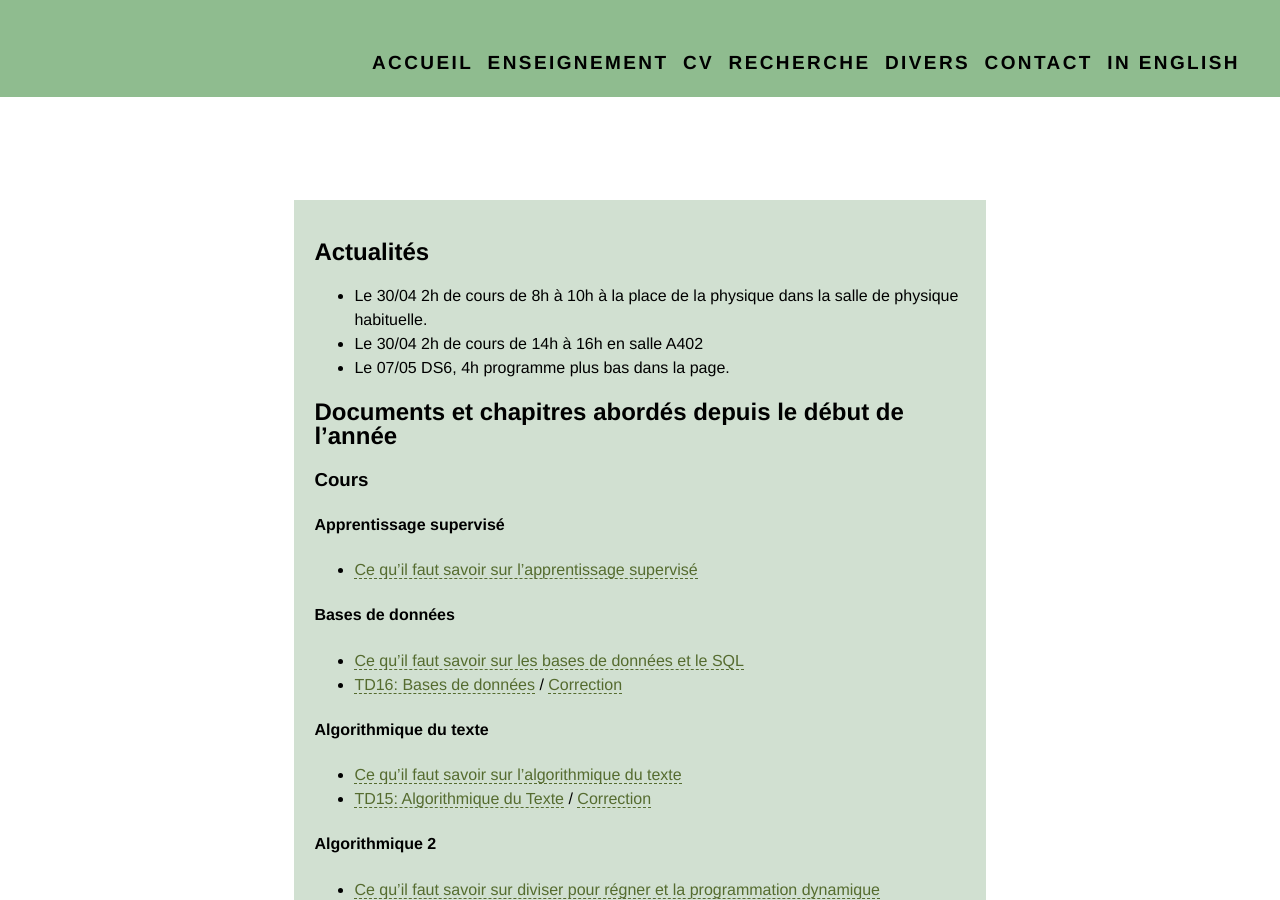
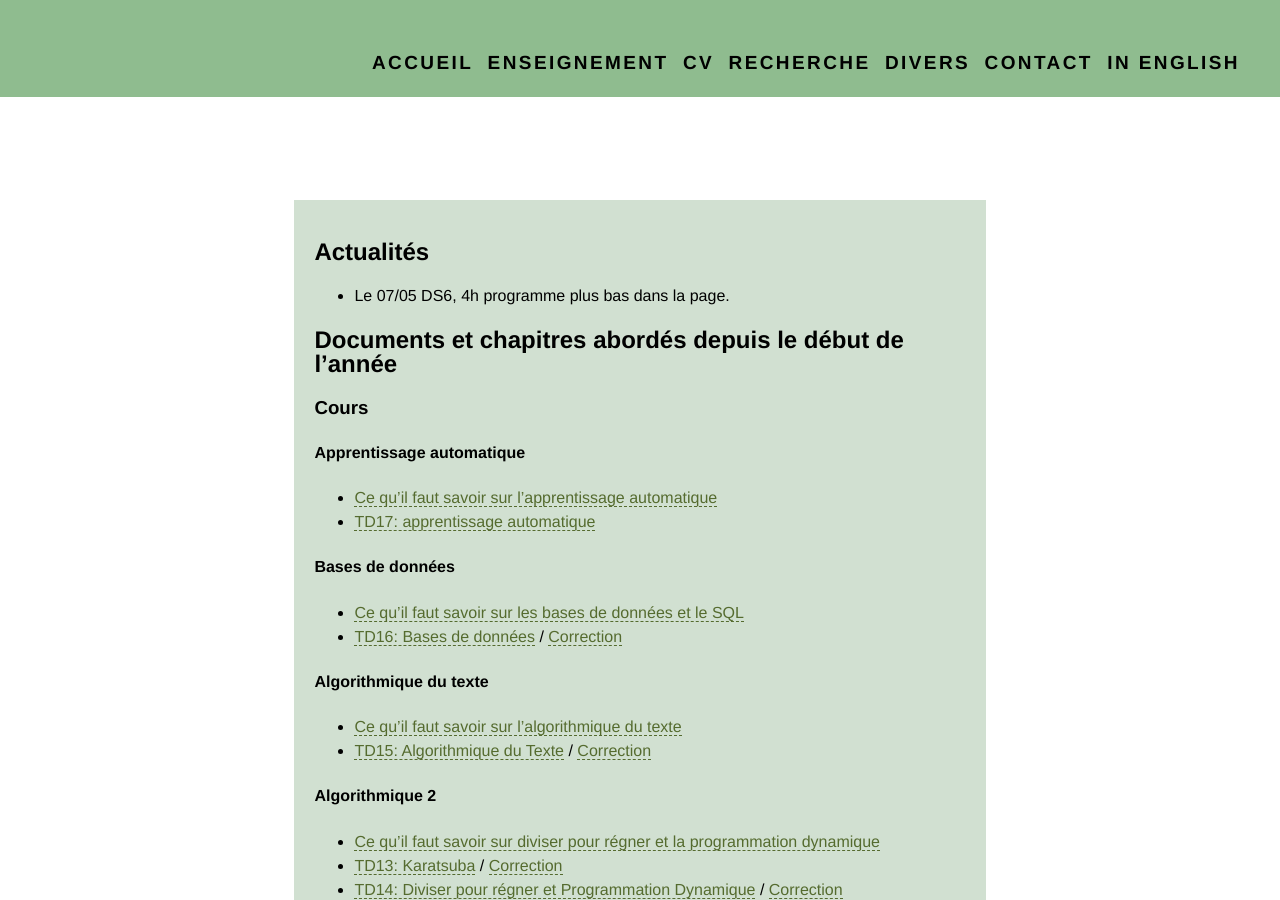
Before and after one commit to VladislavTempez/Vladislavtempez.github.io, a Jekyll site: the page built from pages/mp2i.md, in a window 1280 px wide and 900 px high. Built offline with Jekyll 4.4.1, drawn with Linux system fonts in a browser that asks for light colours; some of the changed text lies outside the part shown.

Commit message:
maj td + tp ml

```diff
--- a/pages/mp2i.md
+++ b/pages/mp2i.md
@@ -5,16 +5,15 @@
 description: Vladislav Tempez - Enseignement - MP2I - Informatique
 ---
 ## Actualités
-- Le 30/04 2h de cours de 8h à 10h à la place de la physique dans la salle de physique habituelle.
-- Le 30/04 2h de cours de 14h à 16h en salle A402
 - Le 07/05 DS6, 4h programme plus bas dans la page.
 
 ## Documents et chapitres abordés depuis le début de l'année
 
 ### Cours
 
-#### Apprentissage supervisé
-- [Ce qu'il faut savoir sur l'apprentissage supervisé](https://nc-lycees.netocentre.fr/s/DsWrAQxPzQsCrKJ)
+#### Apprentissage automatique
+- [Ce qu'il faut savoir sur l'apprentissage automatique](https://nc-lycees.netocentre.fr/s/DsWrAQxPzQsCrKJ)
+- [TD17: apprentissage automatique](https://nc-lycees.netocentre.fr/s/mfyTMtEYY3D5kzB)
 
 #### Bases de données
 - [Ce qu'il faut savoir sur les bases de données et le SQL](https://nc-lycees.netocentre.fr/s/YYnWf2S4ixzpbiT)
```
Also changed, not shown: other parts of pages/mp2i.md (+1 -0 lines).
